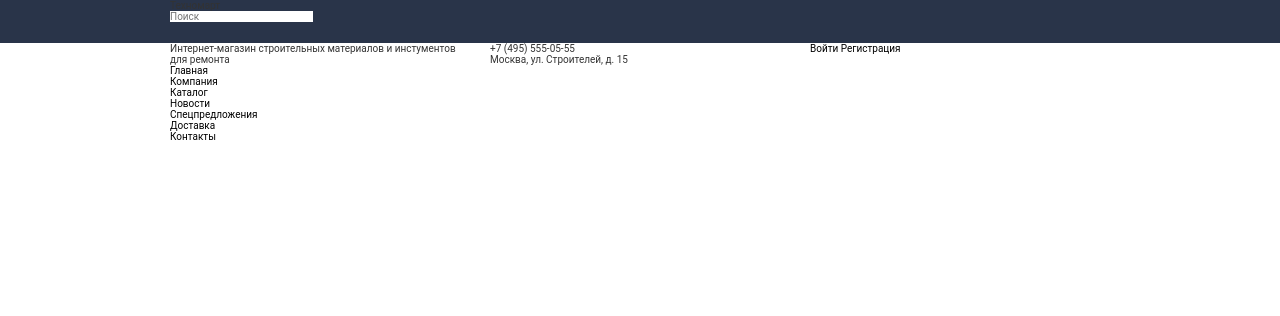
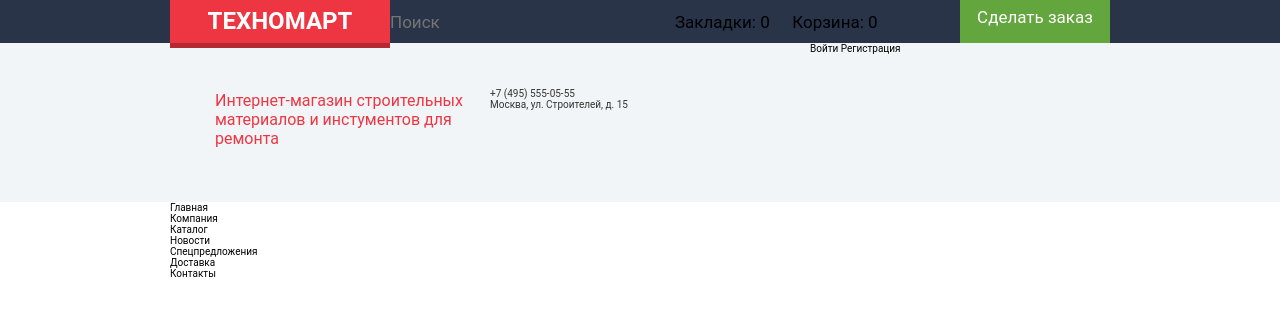
Before and after one commit to an4as/techno, a plain HTML site: page index.html in a window 1280 px wide. Drawn offline with nearby package versions, Linux system fonts and the light colour scheme.

Commit message:
работа с хеддером

```diff
--- a/index.html
+++ b/index.html
@@ -23,16 +23,19 @@
       <div class="topbar-wrapper">
         <div class="container">
           <div class="logo-title">
-            <span>Техномарт</span>
+            <a href="#">Техномарт</a>
           </div>
-          <form>
+          <form class="search" >
             <input type="text" name="search" id="" placeholder="Поиск">
           </form>
           <div class="purchases">
             <ul class="purchases-icons">
-              <li><a href="#" class="bookmarks"><i class="" aria-hidden="true"></i></a></li>
-              <li><a href="#" class="shopping-bag"><i class="" aria-hidden="true"></i></a></li>
+              <li><a href="#" class="bookmarks">Закладки: 0</a></li>
+              <li><a href="#" class="shopping-bag">Корзина: 0</a></li>
             </ul>
+          </div>
+          <div class="shopping-block">
+            <a href="#">Сделать заказ</a>
           </div>
         </div>
       </div>
--- a/sass/_default-clases.scss
+++ b/sass/_default-clases.scss
@@ -21,3 +21,10 @@
 	width: 220px;
 	height: 41px;
 }
+input[type="text"]{
+	background: transparent;
+	font-size: 17px;
+	color: #fff;
+	height: 43px;
+	width: 285px;
+}
--- a/sass/_layout.scss
+++ b/sass/_layout.scss
@@ -2,13 +2,14 @@
 .topbar-wrapper{
 	height: 43px;
 	background: #293449;
-		&.logo-title{
+		.logo-title{
 			width: 220px;
 			height: 43px;
 			background: #ee3643;
 			text-align: center;
 			padding-top: 7px;
 			position: relative;
+			float: left;
 				&:before{
 					content: "";
 					display: inline-block;
@@ -17,13 +18,58 @@
 					background: #b52933;
 					position: absolute;
 					left: 0;
-					bottom: 0;
+					bottom: -5px;
 				}
-				span{
+				a{
+					display: inline-block;
 					font-size: 24px;
 					font-weight: bold;
 					text-transform: uppercase;
 					color: #fff;
 				}
 		}
+		.search{
+			float: left;
+		}
+		.purchases{
+			float: left;
+			width: 284px;
+				.purchases-icons{
+					margin-top: 12px;
+						li{
+						display: inline-block;
+						color: #fff;
+						font-size: 17px;
+						margin-right: 10px;
+						padding-right: 10px;
+						}
+				}
+
+		}
+		.shopping-block{
+			padding-top: 7px;
+			float: right;
+			width: 150px;
+			height: 43px;
+			background: #63a63e;
+			text-align: center;
+				a{
+					display: inline-block;
+					color: #fff;
+					font-size: 17px;
+
+				}
+		}
 }
+.header-info{
+	background: #f1f5f7;
+	height: 159px;
+		.textinfo{
+			color: #ee3643;
+			font-size: 16px;
+			margin: 48px 0 0 45px;
+		}
+		.contacts{
+			padding: 45px 81px 0 0;
+		}
+}
```
Also changed, not shown: css/style.css.
